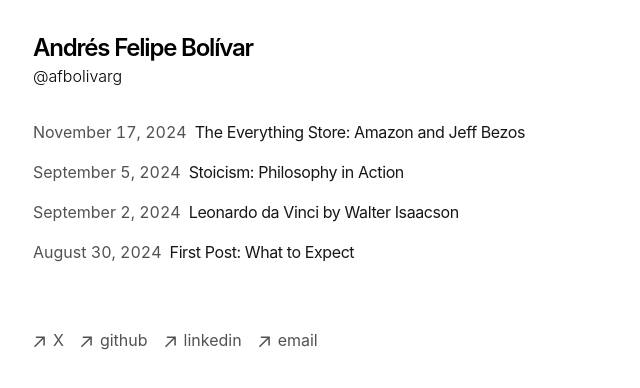
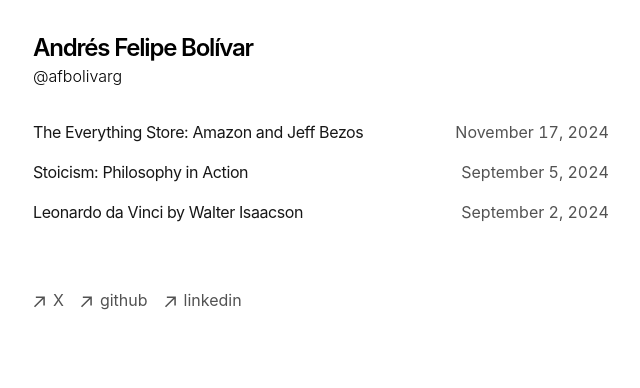
Before and after one commit to afbolivarg/blog, a Next.js app: page / in a window 1280 px wide. Shown: the top 388 px of the page, without its empty margins (319-959 px from the left). Built offline with nearby package versions, Linux system fonts and the light colour scheme.

Commit message:
minor overhaul

```diff
--- a/app/blog/posts/first.mdx
+++ /dev/null
@@ -1,23 +0,0 @@
----
-title: 'First Post: What to Expect'
-publishedAt: '2024-08-30'
-summary: 'An introduction to the blog and what readers can expect from future posts.'
----
-
-I like to write straightforward, practical posts about the things I learn and experience.
-
-## Topics
-
-I plan to write mostly about the books I'm reading.
-
-I'll also write about a variety of topics, including:
-
-- Web development
-- ML/AI
-- Personal projects
-- News (mostly tech and economics related)
-- Thoughts and reflections
-
-## Frequency
-
-There's no set schedule; the posts will come when they come.
--- a/app/components/footer.tsx
+++ b/app/components/footer.tsx
@@ -52,17 +52,6 @@ export default function Footer() {
             <p className="ml-2 h-7">linkedin</p>
           </a>
         </li>
-        <li>
-          <a
-            className="flex items-center transition-all hover:text-neutral-800 dark:hover:text-neutral-100"
-            rel="noopener noreferrer"
-            target="_blank"
-            href="mailto:afbolivarg@gmail.com"
-          >
-            <ArrowIcon />
-            <p className="ml-2 h-7">email</p>
-          </a>
-        </li>
       </ul>
     </footer>
   );
--- a/app/components/posts.tsx
+++ b/app/components/posts.tsx
@@ -18,15 +18,15 @@ export function BlogPosts() {
         .map((post) => (
           <Link
             key={post.slug}
-            className="flex flex-col space-y-1 mb-4"
+            className="flex flex-col space-y-1 mb-4 hover:underline decoration-neutral-500"
             href={`/blog/${post.slug}`}
           >
-            <div className="w-full flex flex-col md:flex-row space-x-0 md:space-x-2">
+            <div className="w-full flex flex-col md:flex-row space-x-0 md:space-x-2 justify-between">
+              <p className="text-neutral-900 dark:text-neutral-100 tracking-tight">
+                {post.metadata.title}
+              </p>
               <p className="text-neutral-600 dark:text-neutral-400 tabular-nums">
                 {formatDate(post.metadata.publishedAt, false)}
-              </p>
-              <p className="text-neutral-900 dark:text-neutral-100 tracking-tight">
-                {post.metadata.title}
               </p>
             </div>
           </Link>
```
